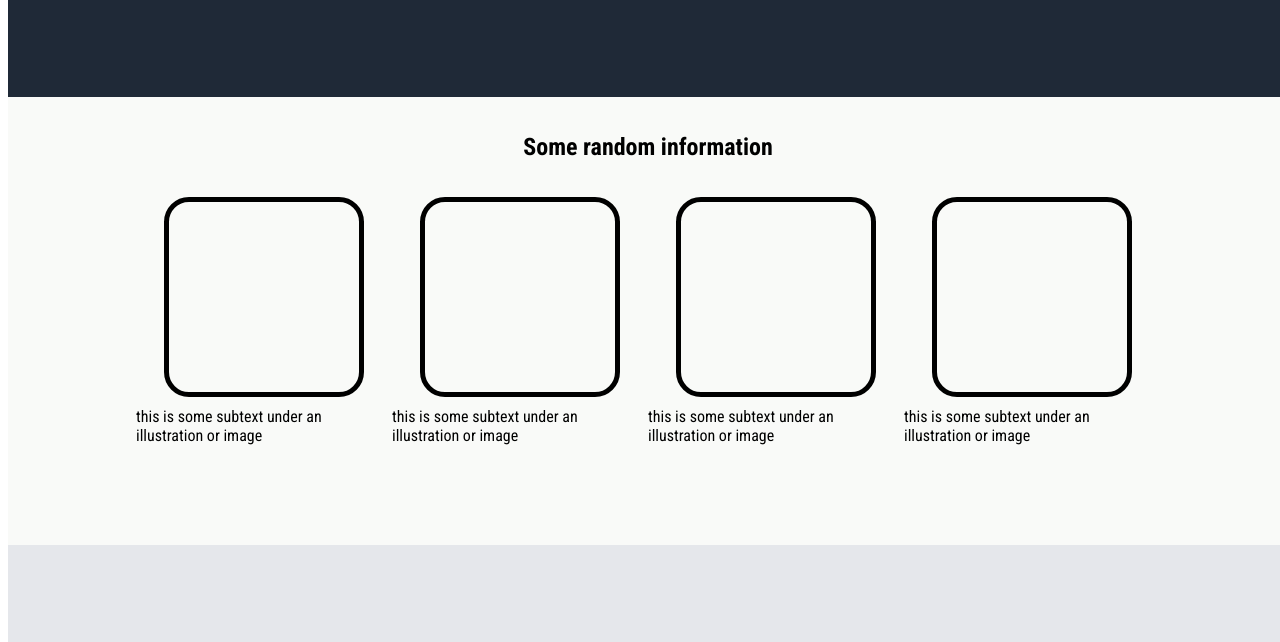
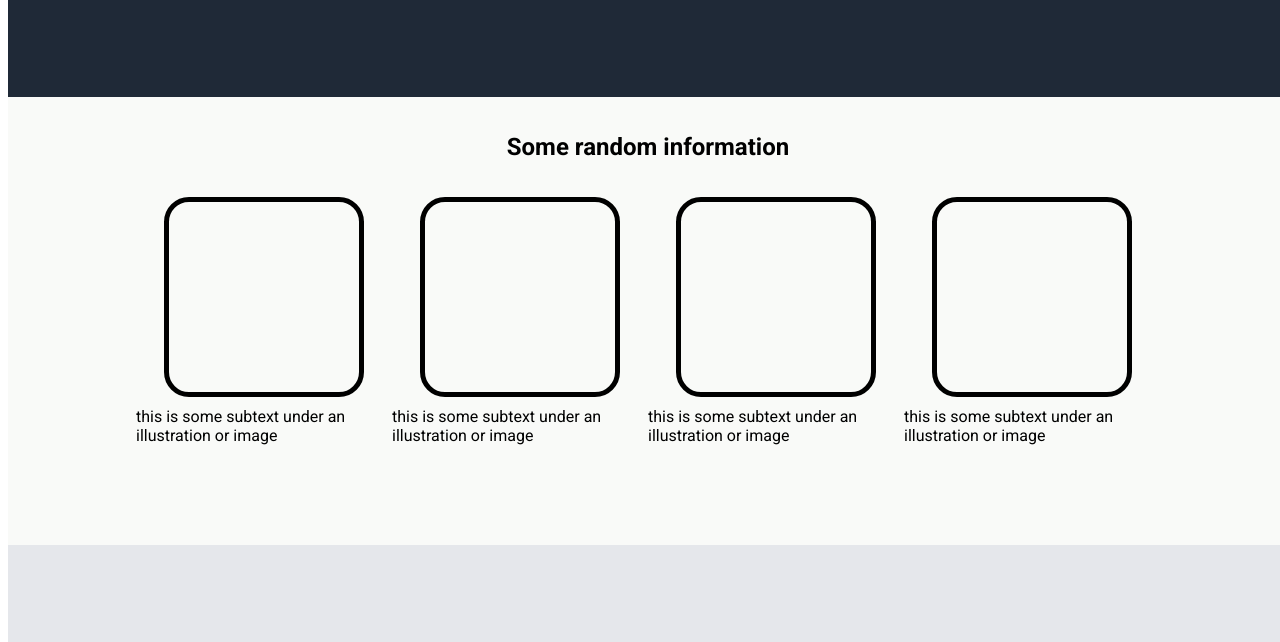
Before and after one commit to robioat/responsive-landing-page, a plain HTML site: page index.html in a window 1280 px wide. Shown: the part 288-930 px from the top of the page. Drawn offline with Linux system fonts and the light colour scheme.

Commit message:
changed google font

```diff
--- a/css/style.css
+++ b/css/style.css
@@ -12,7 +12,7 @@ body{
     --light-grey:#E5E7EB;
     --bright-blue:#3882F6;
     --section-vertical-padding:100px;
-    font-family: 'Roboto Condensed', sans-serif;
+    font-family: 'Roboto', sans-serif;
 }
 p.no-margin{
     margin:0;
--- a/index.html
+++ b/index.html
@@ -7,8 +7,10 @@
     <title>Document</title>
     <link rel="stylesheet" href="css/style.css">
     <link rel="preconnect" href="https://fonts.googleapis.com">
-<link rel="preconnect" href="https://fonts.gstatic.com" crossorigin>
-<link href="https://fonts.googleapis.com/css2?family=Roboto+Condensed:ital,wght@0,300;0,400;0,700;1,300;1,400;1,700&display=swap" rel="stylesheet">
+    <link rel="preconnect" href="https://fonts.gstatic.com" crossorigin>
+    <link rel="preconnect" href="https://fonts.googleapis.com">
+    <link rel="preconnect" href="https://fonts.gstatic.com" crossorigin>
+    <link href="https://fonts.googleapis.com/css2?family=Roboto:ital,wght@0,100;0,300;0,400;0,700;0,900;1,100;1,300;1,500;1,700;1,900&display=swap" rel="stylesheet">
 </head>
 <body>
     <div class="header-hero-container">
```
